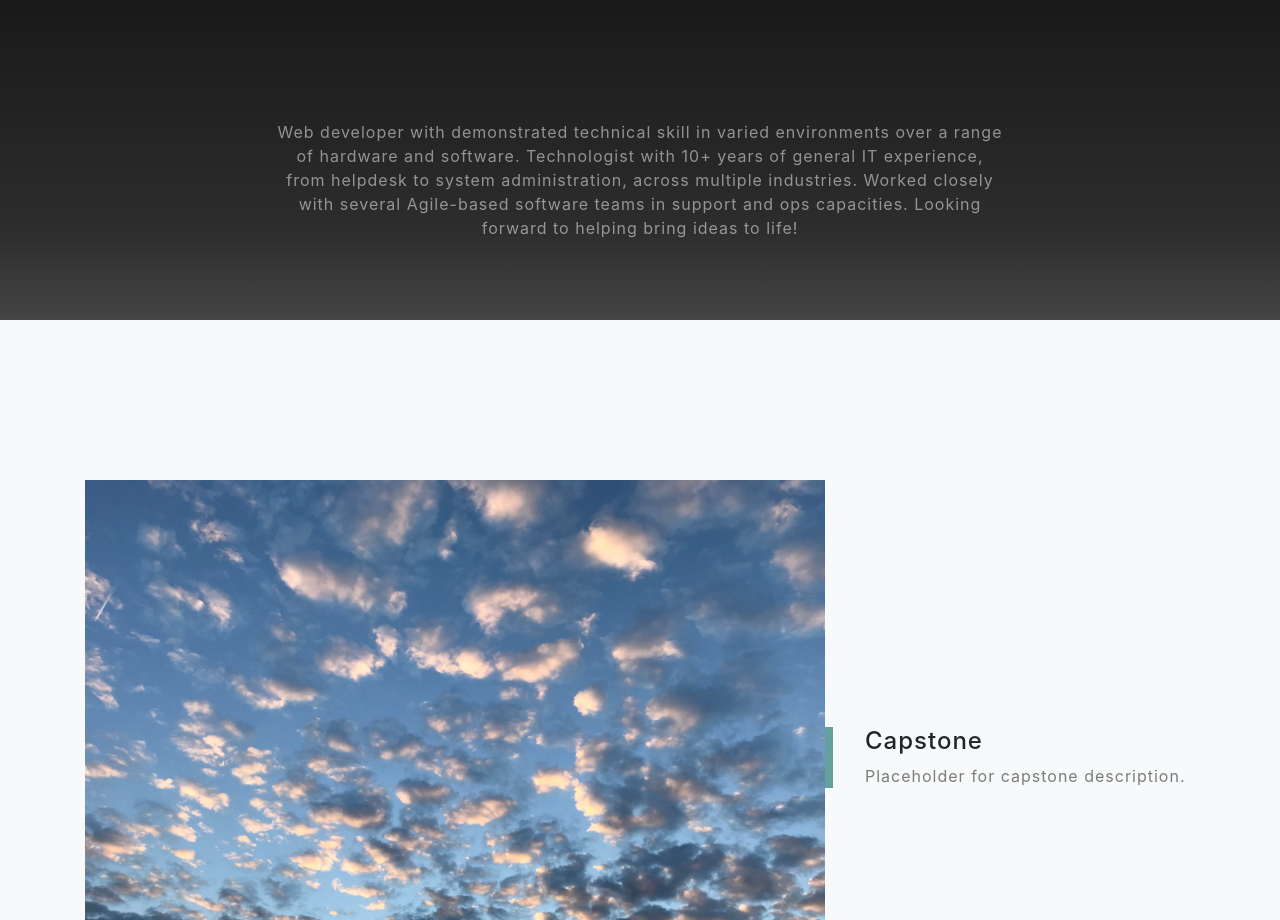
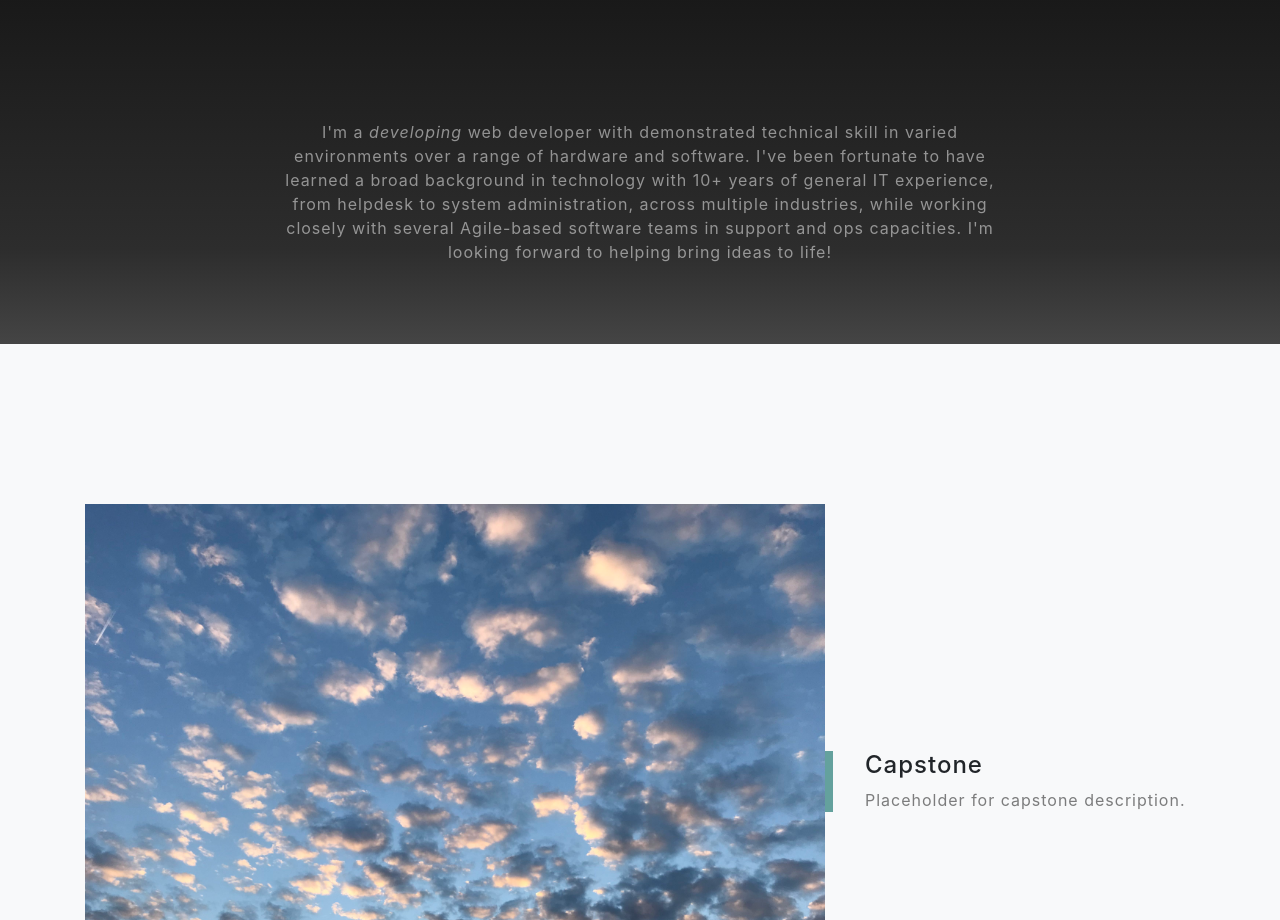
Before and after one commit to DWBergstrom/dwbergstrom-portfolio, a website with bundled scripts: page index.html in a window 1280 px wide. Shown: the part 840-1760 px from the top of the page. Built offline with nearby package versions, Linux system fonts and the light colour scheme; files whose address does not match are found by name.

Commit message:
Update about me text

```diff
--- a/index.html
+++ b/index.html
@@ -70,10 +70,10 @@
       <div class="container">
         <div class="row">
           <div class="col-lg-8 mx-auto">
-            <p class="text-white-50">Web developer with demonstrated technical skill in varied environments over a range of
-              hardware and software. Technologist with 10+ years of general IT experience, from helpdesk to system
-              administration, across multiple industries. Worked closely with several Agile-based software teams in
-              support and ops capacities.  Looking forward to helping bring ideas to life!</p>
+            <p class="text-white-50">I'm a <em>developing</em> web developer with demonstrated technical skill in varied environments over a range of
+              hardware and software. I've been fortunate to have learned a broad background in technology with 10+ years of general IT experience, from helpdesk to system
+              administration, across multiple industries, while working closely with several Agile-based software teams in
+              support and ops capacities.  I'm looking forward to helping bring ideas to life!</p>
           </div>
         </div>
       </div>
```
